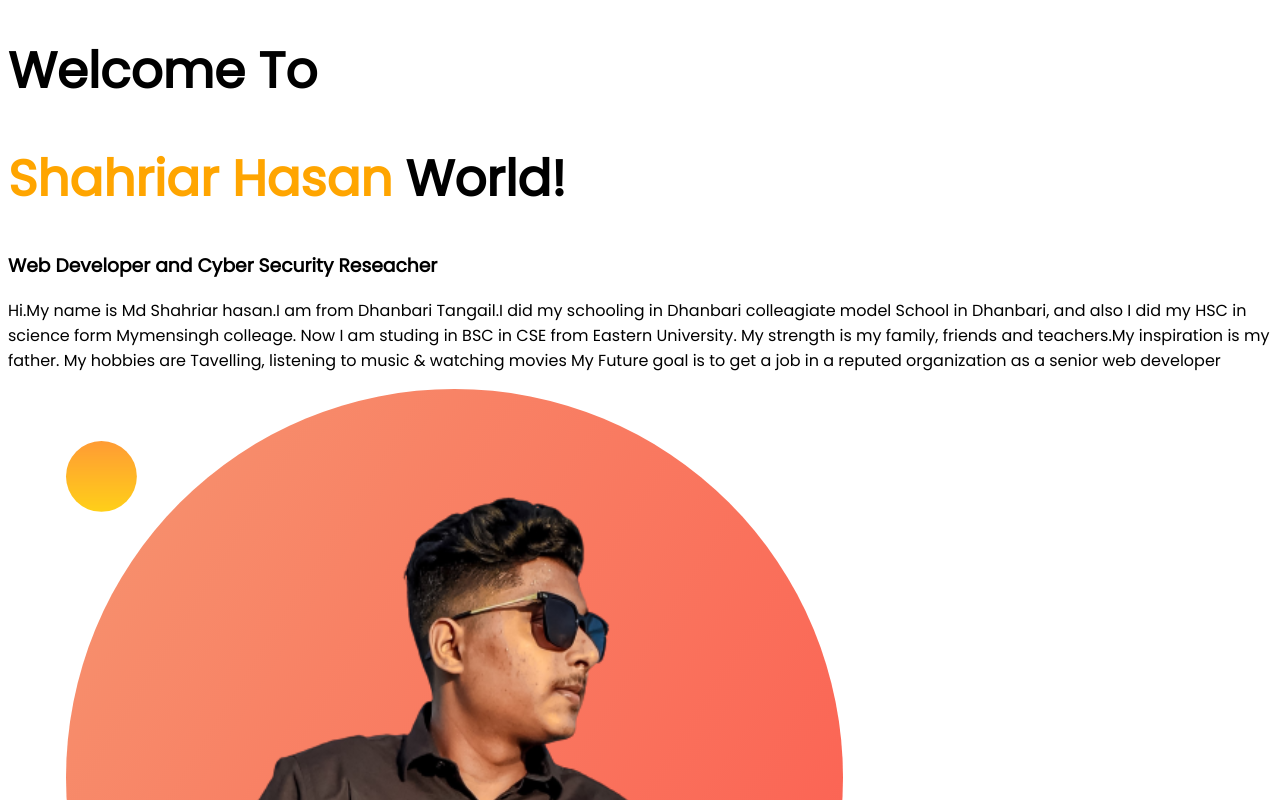
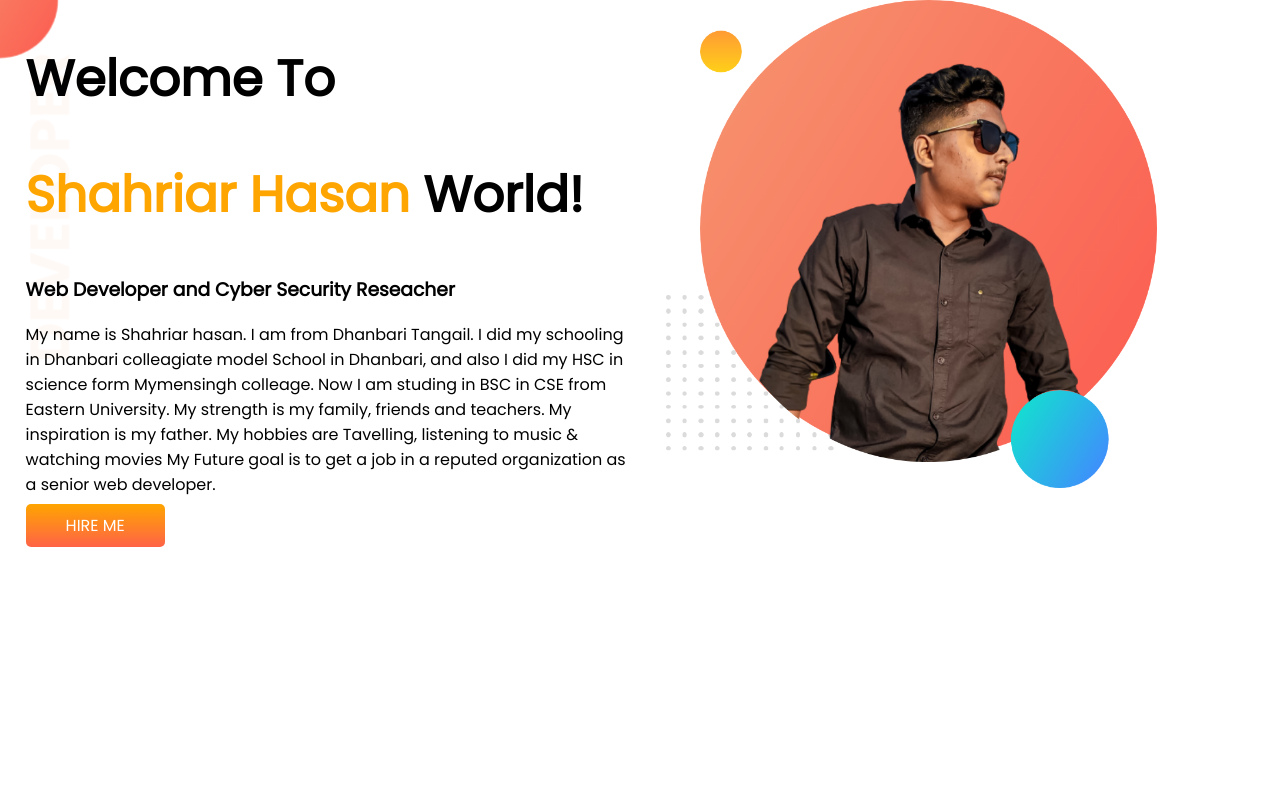
Before and after one commit to shahriarhasan607/developer-portfolio, a plain HTML site: page index.html in a window 1280 px wide. Shown: the top 800 px of the page. Drawn offline with Linux system fonts and the light colour scheme.

Commit message:
new adder with banner

```diff
--- a/index.html
+++ b/index.html
@@ -1,5 +1,6 @@
 <!DOCTYPE html>
 <html lang="en">
+
 <head>
     <meta charset="UTF-8">
     <meta http-equiv="X-UA-Compatible" content="IE=edge">
@@ -10,16 +11,28 @@
     <link href="https://fonts.googleapis.com/css2?family=Poppins&display=swap" rel="stylesheet">
     <link rel="stylesheet" href="style.css">
 </head>
+
 <body>
-   <h1>Welcome To</h1>
-   <h1><span class="orange-color">Shahriar Hasan</span> World!</h1>
-   <h3>Web Developer and Cyber Security Reseacher</h3>
-   <p>Hi.My name is Md Shahriar hasan.I am from Dhanbari Tangail.I did my schooling in Dhanbari colleagiate model School in Dhanbari, and also I did my HSC in science form Mymensingh colleage. Now I am studing in BSC in CSE from Eastern University. My strength is my family, friends and teachers.My inspiration is my father.
+    <section class="top-banner">
+        <div class="half-width">
+            <h1>Welcome To</h1>
+            <h1><span class="orange-color">Shahriar Hasan</span> World!</h1>
+            <h3>Web Developer and Cyber Security Reseacher</h3>
+            <p> My name is Shahriar hasan. I am from Dhanbari Tangail. I did my schooling in Dhanbari colleagiate model
+                School in Dhanbari, and also I did my HSC in science form Mymensingh colleage. Now I am studing in BSC
+                in CSE from Eastern University. My strength is my family, friends and teachers. My inspiration is my
+                father.
 
-    My hobbies are Tavelling, listening to music & watching movies
+                My hobbies are Tavelling, listening to music & watching movies
 
-    My Future goal is to get a job in a reputed organization as a senior web developer
-    </p>
-    <img src="images/first pic.png" alt="">
+                My Future goal is to get a job in a reputed organization as a senior web developer.</p>
+            <a class="link-button" target="_blank" href="https://www.linkedin.com/company/programminghero/">HIRE ME</a>
+        </div>
+
+        <div class="half-width">
+            <img src="images/first pic.png" alt="">
+        </div>
+    </section>
 </body>
+
 </html>
--- a/style.css
+++ b/style.css
@@ -1,9 +1,39 @@
-body{
+body {
     font-family: 'Poppins', sans-serif;
+    margin: 0;
 }
-h1{
+
+h1 {
     font-size: 50px;
 }
-.orange-color{
+
+.orange-color {
     color: orange;
 }
+
+section {
+    display: flex;
+}
+
+.half-width {
+    width: 50%;
+    padding-left: 2%;
+}
+
+.half-width img {
+    width: 80%;
+}
+
+.link-button {
+    text-decoration: none;
+    background-image: linear-gradient(orange, tomato);
+    padding: 10px 40px;
+    color: white;
+    font-weight: 400;
+    border-radius: 5px;
+}
+
+.top-banner {
+    background-image: url(images/top-banner.png);
+    background-repeat: no-repeat;
+}
```
